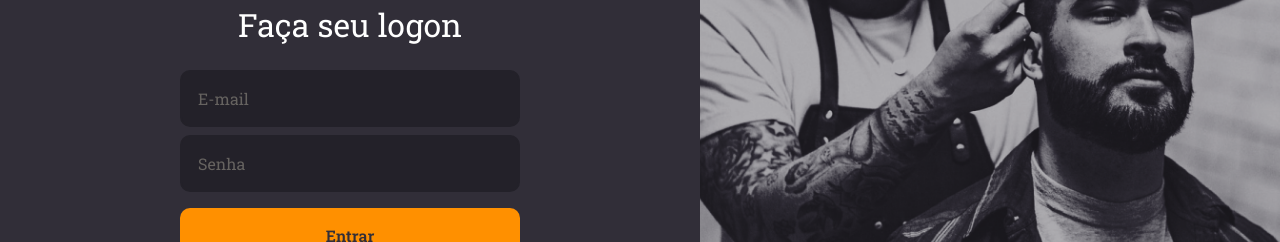
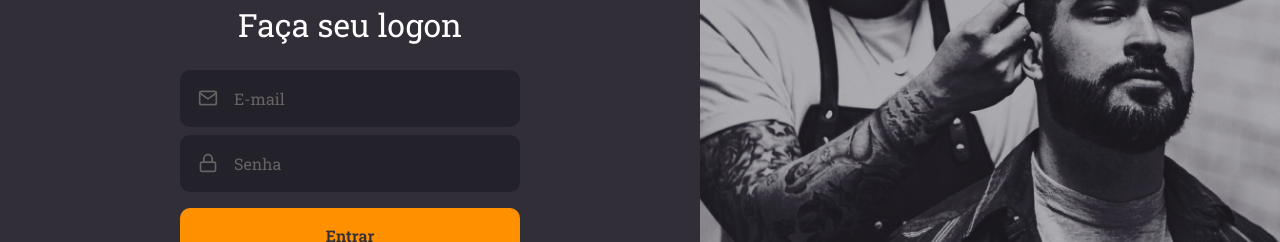
Before and after one commit to ayrtonbsouza/gobarber-web, a React (Create React App) app: page / in a window 1280 px wide. Shown: the part 289-531 px from the top of the page. Built offline with nearby package versions, Linux system fonts and the light colour scheme.

Commit message:
input and button components isolation

```diff
--- /dev/null
+++ b/src/components/Button/index.tsx
@@ -0,0 +1,13 @@
+import React, { ButtonHTMLAttributes } from 'react';
+
+import { Container } from './styles';
+
+type ButtonProps = ButtonHTMLAttributes<HTMLButtonElement>;
+
+const Button: React.FC<ButtonProps> = ({ children, ...rest }) => (
+  <Container type="button" {...rest}>
+    {children}
+  </Container>
+);
+
+export default Button;
--- /dev/null
+++ b/src/components/Button/styles.ts
@@ -0,0 +1,19 @@
+import styled from 'styled-components';
+import { shade } from 'polished';
+
+export const Container = styled.button`
+  background: #ff9000;
+  height: 56px;
+  border-radius: 10px;
+  border: 0;
+  padding: 0 16px;
+  color: #312e38;
+  width: 100%;
+  font-weight: 600;
+  margin-top: 16px;
+  transition: 0.2s background-color;
+
+  &:hover {
+    background: ${shade(0.2, '#ff9000')};
+  }
+`;
--- /dev/null
+++ b/src/components/Input/index.tsx
@@ -0,0 +1,18 @@
+import React, { InputHTMLAttributes } from 'react';
+import { IconBaseProps } from 'react-icons';
+
+import { Container } from './styles';
+
+interface InputProps extends InputHTMLAttributes<HTMLInputElement> {
+  name: string;
+  icon: React.ComponentType<IconBaseProps>;
+}
+
+const Input: React.FC<InputProps> = ({ icon: Icon, ...rest }) => (
+  <Container>
+    {Icon && <Icon size={20} />}
+    <input {...rest} />
+  </Container>
+);
+
+export default Input;
--- /dev/null
+++ b/src/components/Input/styles.ts
@@ -0,0 +1,28 @@
+import styled from 'styled-components';
+
+export const Container = styled.div`
+  background: #232129;
+  border-radius: 10px;
+  border: 2px solid #232129;
+  padding: 16px;
+  width: 100%;
+  display: flex;
+  align-items: center;
+  color: #666360;
+  & + div {
+    margin-top: 8px;
+  }
+  input {
+    flex: 1;
+    background: transparent;
+    border: 0;
+    color: #f4ede8;
+    &::placeholder {
+      color: #666360;
+    }
+  }
+
+  svg {
+    margin-right: 16px;
+  }
+`;
--- a/src/pages/SignIn/index.tsx
+++ b/src/pages/SignIn/index.tsx
@@ -1,7 +1,9 @@
 import React from 'react';
-import { FiLogIn } from 'react-icons/fi';
+import { FiLogIn, FiMail, FiLock } from 'react-icons/fi';
 import logoImg from '../../assets/logo.svg';
 import { Container, Content, Background } from './styles';
+import Input from '../../components/Input';
+import Button from '../../components/Button';
 
 const SignIn: React.FC = () => (
   <Container>
@@ -9,9 +11,14 @@
       <img src={logoImg} alt="GoBarber" />
       <form>
         <h1>Faça seu logon</h1>
-        <input type="text" placeholder="E-mail" />
-        <input type="password" placeholder="Senha" />
-        <button type="submit">Entrar</button>
+        <Input name="email" icon={FiMail} placeholder="E-mail" />
+        <Input
+          name="password"
+          icon={FiLock}
+          type="password"
+          placeholder="Senha"
+        />
+        <Button type="submit">Entrar</Button>
         <a href="forgot">Esqueci minha senha</a>
       </form>
       <a href="signup">
--- a/src/pages/SignIn/styles.ts
+++ b/src/pages/SignIn/styles.ts
@@ -22,40 +22,6 @@
 
     h1 {
       margin-bottom: 24px;
-    }
-
-    input {
-      background: #232129;
-      color: #f4ede8;
-      border-radius: 10px;
-      border: 2px solid #232129;
-      padding: 16px;
-      width: 100%;
-
-      &::placeholder {
-        color: #666360;
-      }
-
-      & + input {
-        margin-top: 8px;
-      }
-    }
-
-    button {
-      background: #ff9000;
-      height: 56px;
-      border-radius: 10px;
-      border: 0;
-      padding: 0 16px;
-      color: #312e38;
-      width: 100%;
-      font-weight: 600;
-      margin-top: 16px;
-      transition: 0.2s background-color;
-
-      &:hover {
-        background: ${shade(0.2, '#ff9000')};
-      }
     }
 
     a {
```
Also changed, not shown: .eslintrc.json.
